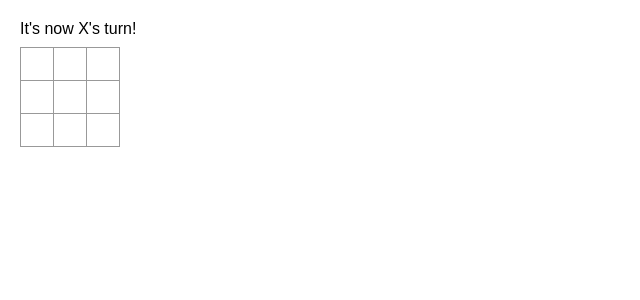
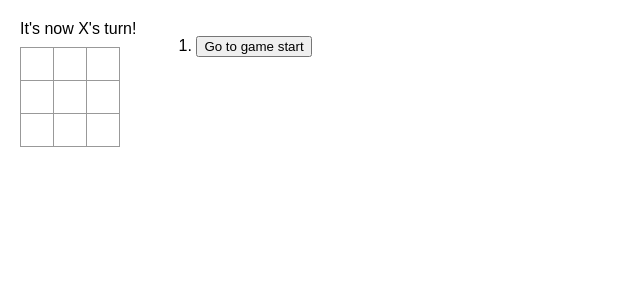
Before and after one commit to chadhindsight/react-tac-toe, a React (Vite) app: page / in a window 1280 px wide. Shown: the top 300 px of the page, without its empty margins (0-640 px from the left). Built offline with nearby package versions, Linux system fonts and the light colour scheme.

Commit message:
Add ability for players to view previous moves or board state

```diff
--- a/src/App.jsx
+++ b/src/App.jsx
@@ -53,14 +53,34 @@
 
 // Main Parent
 export default function Game() {
-  const [xIsNext, setXIsNext] = useState(true);
   const [history, setHistory] = useState([Array(9).fill(null)]);
-  const currentSquares = history[history.length - 1];
+  const [currentMove, setCurrentMove] = useState(0);
+  const xIsNext = currentMove % 2 === 0;
+  const currentSquares = history[currentMove];
 
   function handlePlay(nextSquares) {
-    setHistory([...history, nextSquares]);
-    setXIsNext(!xIsNext);
+    const nextHistory = [...history.slice(0, currentMove + 1), nextSquares];
+    setHistory(nextHistory);
+    setCurrentMove(nextHistory.length - 1);
   }
+
+  function jumpTo(nextMove) {
+    setCurrentMove(nextMove);
+  }
+
+  const moves = history.map((squares, move) => {
+    let description;
+    if (move > 0) {
+      description = "Go to move #" + move;
+    } else {
+      description = "Go to game start";
+    }
+    return (
+      <li key={move}>
+        <button onClick={() => jumpTo(move)}>{description}</button>
+      </li>
+    );
+  });
 
   return (
     <div className="game">
@@ -68,7 +88,7 @@
         <Board xIsNext={xIsNext} squares={currentSquares} onPlay={handlePlay} />
       </div>
       <div className="game-info">
-        <ol>{/*TODO*/}</ol>
+        <ol>{moves}</ol>
       </div>
     </div>
   );
```
